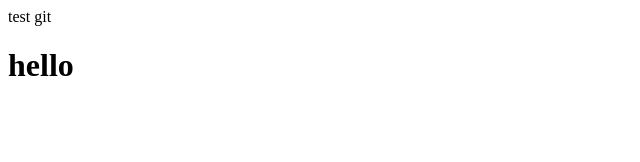
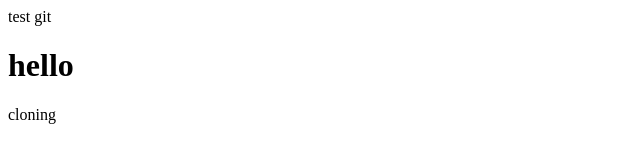
Before and after one commit to SoumiaA/mynewrepo, a plain HTML site: page index.html in a window 1280 px wide. Shown: the full height of the page, 0-640 px from the left. Drawn offline with Linux system fonts and the light colour scheme.

Commit message:
ajouter cloning

```diff
--- a/index.html
+++ b/index.html
@@ -1,2 +1,3 @@
 <p>test git </p>
 <h1>hello</h1>
+<p>cloning</p>
```
